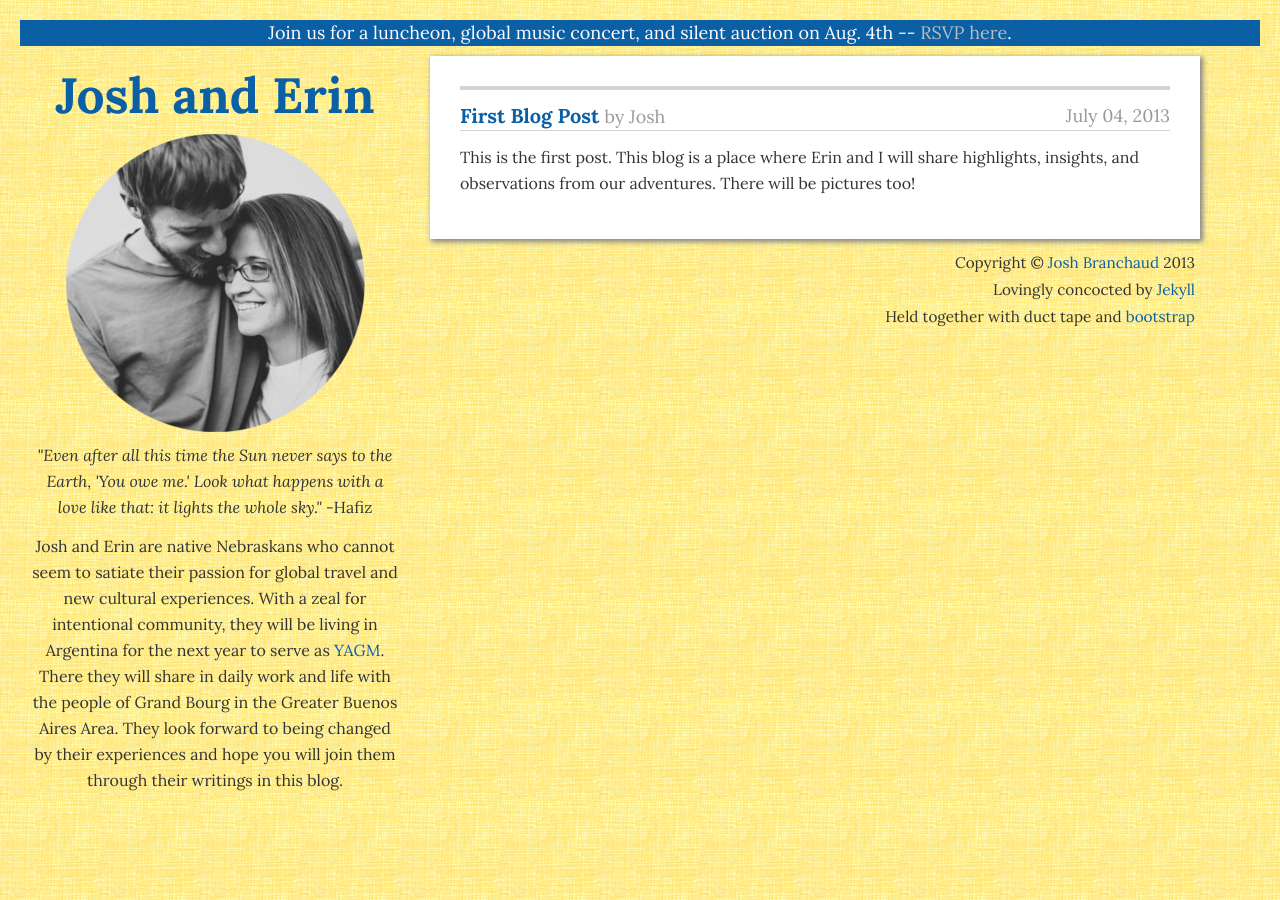
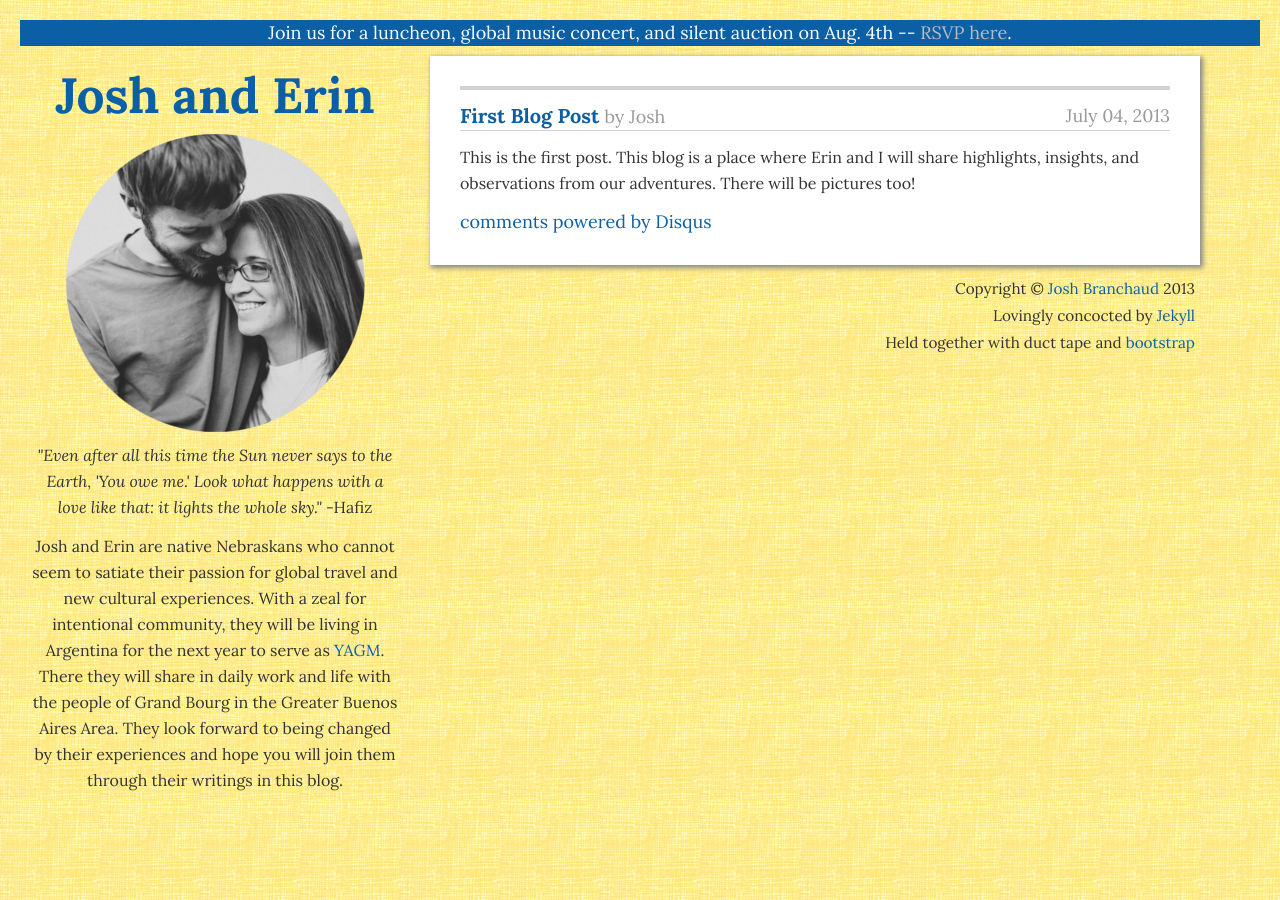
Before and after one commit to simhagate/joshanderin.com, a Jekyll site: the page built from _posts/2013-07-04-First.md, in a window 1280 px wide. Built offline with Jekyll 4.4.1, drawn with Linux system fonts in a browser that asks for light colours; comment, search, counter and statistics services are not loaded; part of the change alters nothing that is shown.

Commit message:
Adding disqus powered comments to the posts.

```diff
--- a/_layouts/post.html
+++ b/_layouts/post.html
@@ -16,4 +16,19 @@ layout: default
 
     {{ content }}
 
+<div id="disqus_thread"></div>
+    <script type="text/javascript">
+        var disqus_shortname = 'joshanderin';
+
+        /* * * DON'T EDIT BELOW THIS LINE * * */
+        (function() {
+            var dsq = document.createElement('script'); dsq.type = 'text/javascript'; dsq.async = true;
+            dsq.src = '//' + disqus_shortname + '.disqus.com/embed.js';
+            (document.getElementsByTagName('head')[0] || document.getElementsByTagName('body')[0]).appendChild(dsq);
+        })();
+    </script>
+    <noscript>Please enable JavaScript to view the <a href="http://disqus.com/?ref_noscript">comments powered by Disqus.</a></noscript>
+    <a href="http://disqus.com" class="dsq-brlink">comments powered by <span class="logo-disqus">Disqus</span></a>
+
+
 </div>
```
